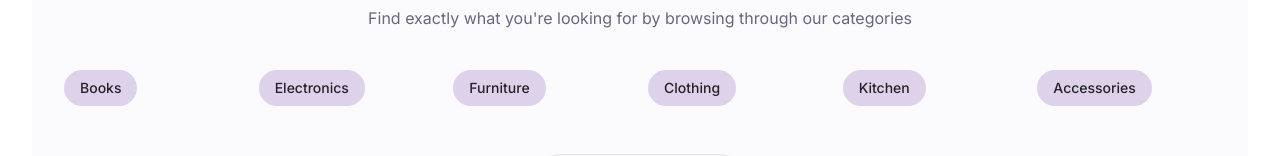
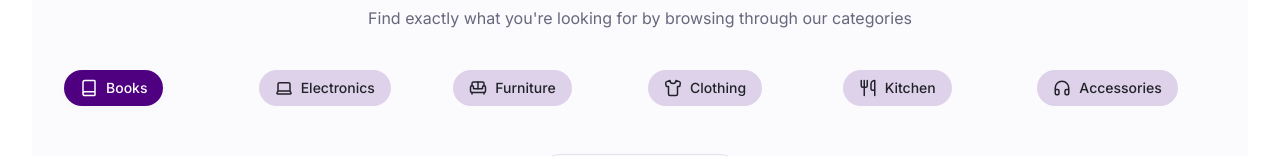
Before and after one commit to rasbelikeSOON/cu-marketplace-spark, a React (Vite) app: page /products in a window 1280 px wide. Shown: the part 478-634 px from the top of the page. Built offline with nearby package versions, Linux system fonts and the light colour scheme; no server answers; the database is empty.

Commit message:
Fix type errors in components
The CategorySection component was passing an Icon prop instead of icon. The Index and Products pages were passing props to the CategorySection component that were not defined. This commit fixes these type errors.

```diff
--- a/src/components/sections/CategoriesSection.tsx
+++ b/src/components/sections/CategoriesSection.tsx
@@ -6,15 +6,23 @@ import { Button } from "../ui-components/Button";
 import CategoryPill from "../ui-components/CategoryPill";
 
 const categories = [
-  { name: "Books", icon: Book, color: "bg-blue-100 text-blue-700" },
-  { name: "Electronics", icon: Laptop, color: "bg-purple-100 text-purple-700" },
-  { name: "Furniture", icon: Sofa, color: "bg-amber-100 text-amber-700" },
-  { name: "Clothing", icon: Shirt, color: "bg-green-100 text-green-700" },
-  { name: "Kitchen", icon: Utensils, color: "bg-rose-100 text-rose-700" },
-  { name: "Accessories", icon: Headphones, color: "bg-indigo-100 text-indigo-700" },
+  { name: "Books", icon: <Book size={18} />, color: "bg-blue-100 text-blue-700" },
+  { name: "Electronics", icon: <Laptop size={18} />, color: "bg-purple-100 text-purple-700" },
+  { name: "Furniture", icon: <Sofa size={18} />, color: "bg-amber-100 text-amber-700" },
+  { name: "Clothing", icon: <Shirt size={18} />, color: "bg-green-100 text-green-700" },
+  { name: "Kitchen", icon: <Utensils size={18} />, color: "bg-rose-100 text-rose-700" },
+  { name: "Accessories", icon: <Headphones size={18} />, color: "bg-indigo-100 text-indigo-700" },
 ];
 
-const CategoriesSection = () => {
+interface CategoriesSectionProps {
+  activeCategory?: number;
+  onCategoryChange?: (categoryId: number) => void;
+}
+
+const CategoriesSection: React.FC<CategoriesSectionProps> = ({
+  activeCategory,
+  onCategoryChange,
+}) => {
   return (
     <section className="py-12 md:py-20 bg-muted/30">
       <div className="container-custom">
@@ -29,15 +37,16 @@ const CategoriesSection = () => {
         </div>
 
         <div className="grid grid-cols-2 md:grid-cols-3 lg:grid-cols-6 gap-4">
-          {categories.map((category) => (
+          {categories.map((category, index) => (
             <Link
               key={category.name}
               to={`/products?category=${encodeURIComponent(category.name)}`}
+              onClick={() => onCategoryChange && onCategoryChange(index + 1)}
             >
               <CategoryPill
                 name={category.name}
-                Icon={category.icon}
-                color={category.color}
+                icon={category.icon}
+                isActive={activeCategory === index + 1}
               />
             </Link>
           ))}
--- a/src/components/ui-components/CategoryPill.tsx
+++ b/src/components/ui-components/CategoryPill.tsx
@@ -6,6 +6,7 @@ interface CategoryPillProps {
   icon?: React.ReactNode;
   isActive?: boolean;
   onClick?: () => void;
+  color?: string;
 }
 
 const CategoryPill: React.FC<CategoryPillProps> = ({
@@ -13,6 +14,7 @@ const CategoryPill: React.FC<CategoryPillProps> = ({
   icon,
   isActive = false,
   onClick,
+  color,
 }) => {
   return (
     <button
--- a/src/pages/Products.tsx
+++ b/src/pages/Products.tsx
@@ -1,4 +1,3 @@
-
 import React, { useState, useEffect } from "react";
 import MainLayout from "../layouts/MainLayout";
 import { categories } from "../data/mockData";
@@ -19,7 +18,6 @@ const Products = () => {
   const [isLoading, setIsLoading] = useState(true);
   const { toast } = useToast();
 
-  // Fetch products from Supabase
   useEffect(() => {
     const fetchProducts = async () => {
       setIsLoading(true);
@@ -62,17 +60,14 @@ const Products = () => {
     setPriceRange(value);
   };
 
-  // Filter products based on category, search query, and price range
   useEffect(() => {
     let result = [...products];
 
-    // Filter by category
-    if (activeCategory !== 1) { // 1 is "All" category
+    if (activeCategory !== 1) {
       const categoryName = categories.find(cat => cat.id === activeCategory)?.name;
       result = result.filter(product => product.category === categoryName);
     }
 
-    // Filter by search query
     if (searchQuery) {
       result = result.filter(product =>
         product.title.toLowerCase().includes(searchQuery.toLowerCase()) ||
@@ -81,7 +76,6 @@ const Products = () => {
       );
     }
 
-    // Filter by price range
     result = result.filter(product =>
       product.price >= priceRange[0] && product.price <= priceRange[1]
     );
@@ -89,7 +83,6 @@ const Products = () => {
     setFilteredProducts(result);
   }, [activeCategory, searchQuery, priceRange, products]);
 
-  // Product loading skeleton
   const ProductSkeleton = () => (
     <div className="bg-white rounded-2xl overflow-hidden shadow-subtle">
       <Skeleton className="h-48 w-full" />
@@ -127,7 +120,6 @@ const Products = () => {
         />
 
         <div className="grid grid-cols-1 lg:grid-cols-4 gap-8 mt-6">
-          {/* Filters Sidebar */}
           <div className="lg:col-span-1">
             <div className="bg-white rounded-xl p-6 shadow-subtle sticky top-24">
               <h3 className="font-semibold mb-4">Filter by Price</h3>
@@ -191,7 +183,6 @@ const Products = () => {
             </div>
           </div>
 
-          {/* Products Grid */}
           <div className="lg:col-span-3">
             {isLoading ? (
               <div className="grid grid-cols-1 sm:grid-cols-2 lg:grid-cols-3 gap-6">
```
